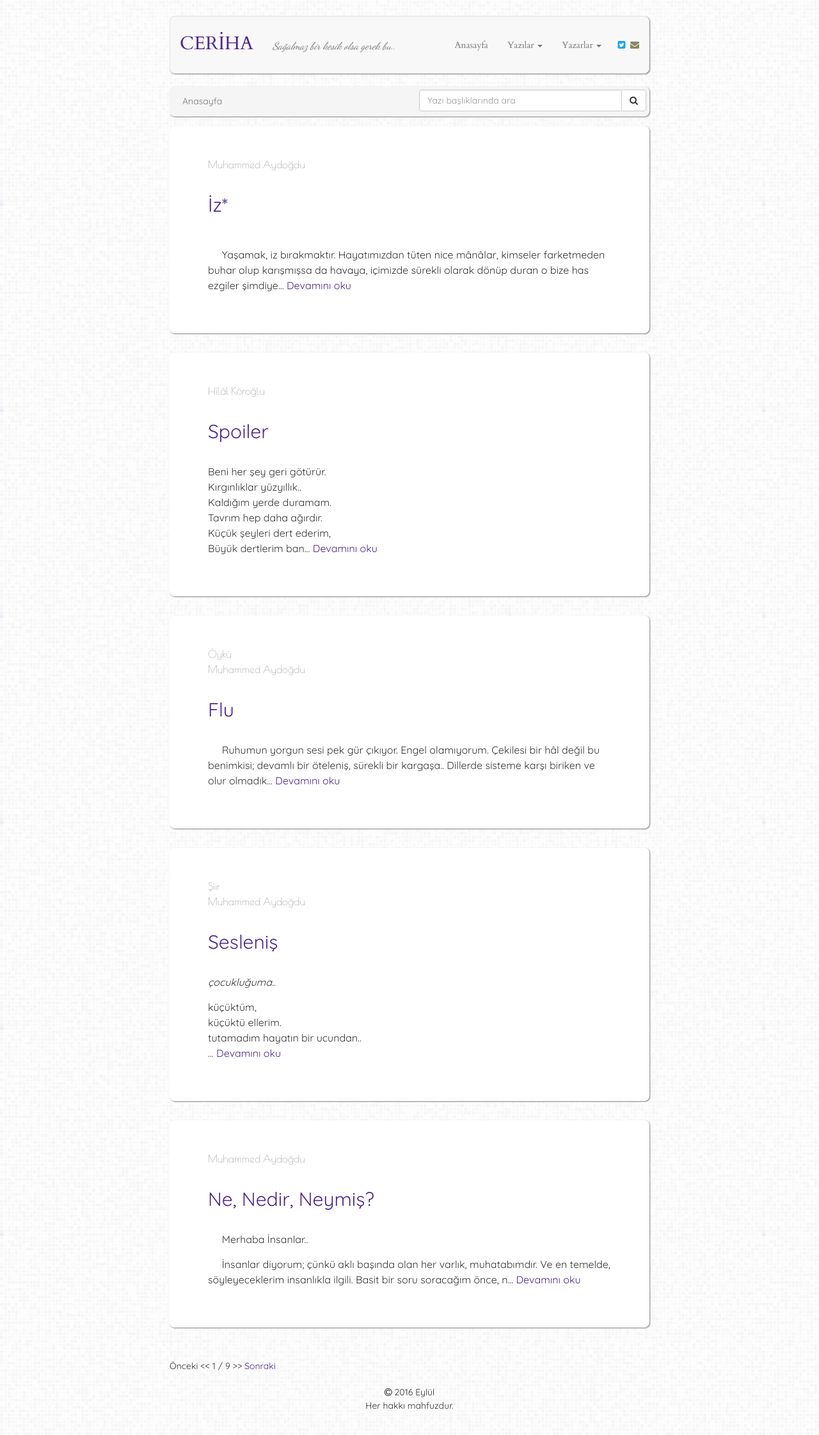
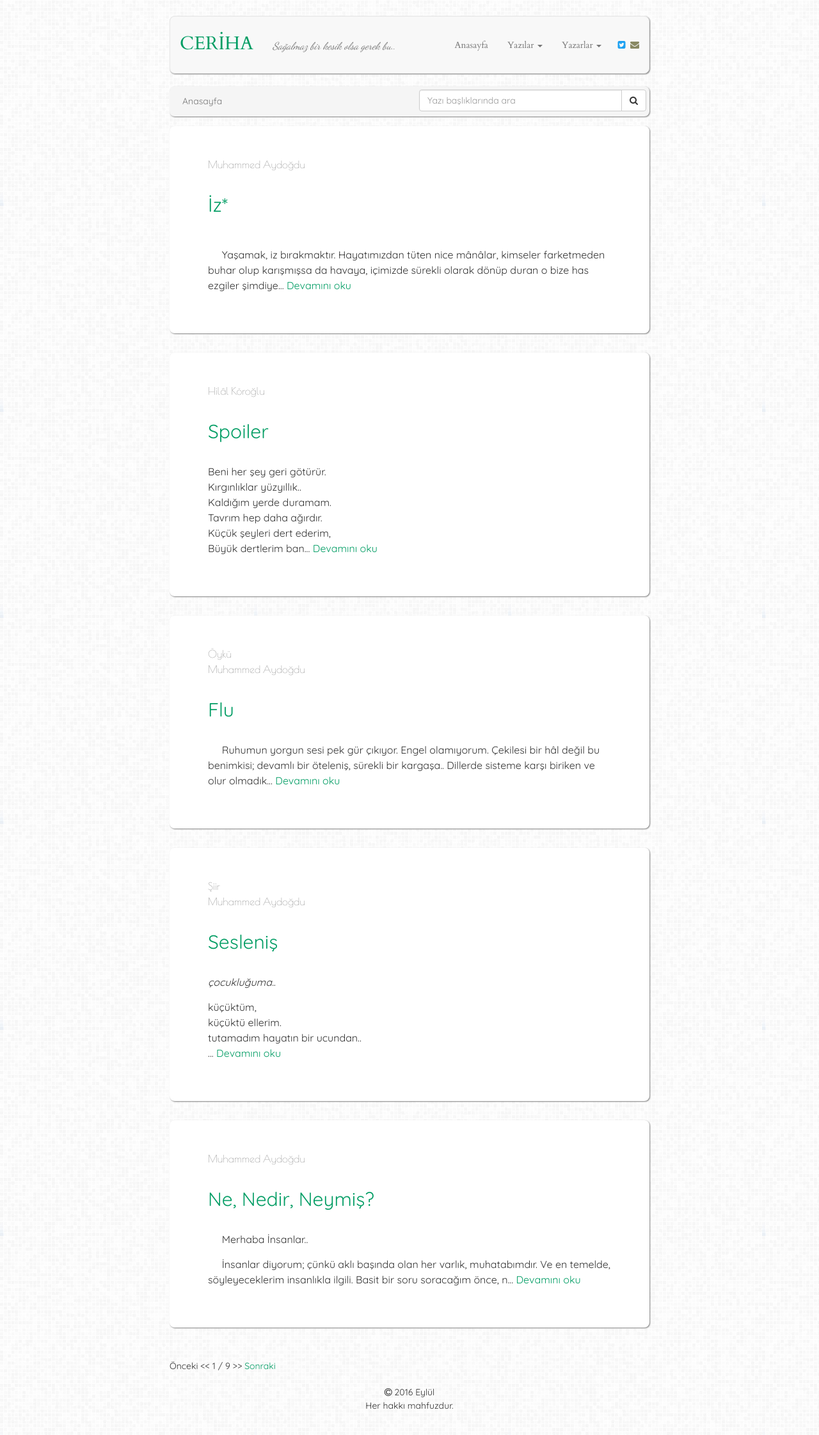
Before and after one commit to muhammedaydogdu/muhammedaydogdu.github.io, a Jekyll site: the page built from index.html, in a window 1280 px wide. Shown: the whole page at 64% size. Built offline with Jekyll 4.4.1, drawn with Linux system fonts in a browser that asks for light colours; some web fonts are replaced; the list of posts is cut into pages by our own code.

Commit message:
Update style.css

```diff
--- a/css/style.css
+++ b/css/style.css
@@ -19,20 +19,20 @@ body {
 }
 
 a {
-  color: #4D2789;
+  color: #029D64;
 }
 
 a:hover {
-  color: #4D2789;
+  color: #029D64;
 }
 
 a:focus {
-  color: #4D2789;
+  color: #029D64;
   text-decoration: none;
 }
 
 h2 {
-  color: #4D2789;
+  color: #029D64;
 }
 
 .container .navbar {
@@ -44,17 +44,17 @@ h2 {
 }
 
 .navbar .navbar-brand {
-  color: #4D2789;
+  color: #029D64;
   margin-top: 2px;
   font-size: 29px;
 }
 
 .navbar .navbar-brand:hover {
-  color: #4D2789;
+  color: #029D64;
 }
 
 .navbar .navbar-brand:focus {
-  color: #4D2789;
+  color: #029D64;
 }
 
 .navbar .navbar-text {
```
